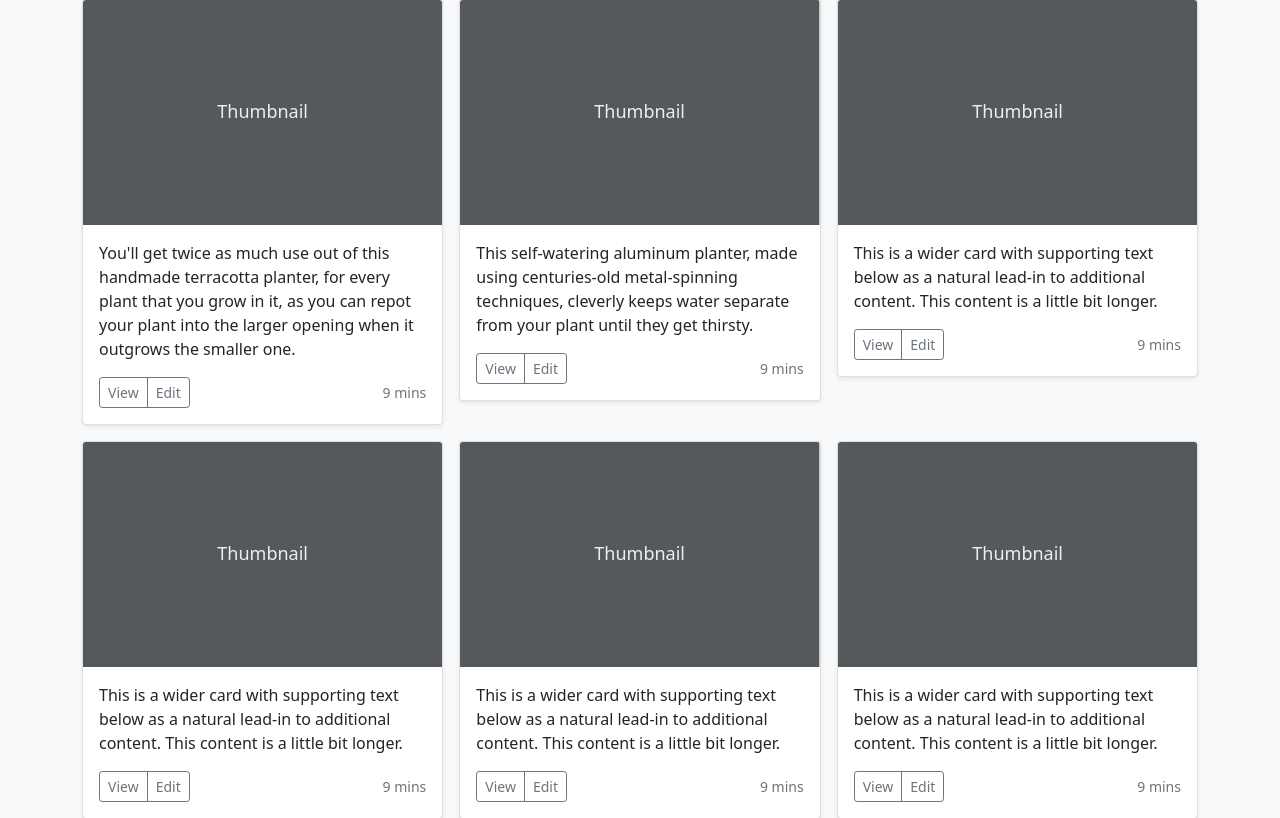
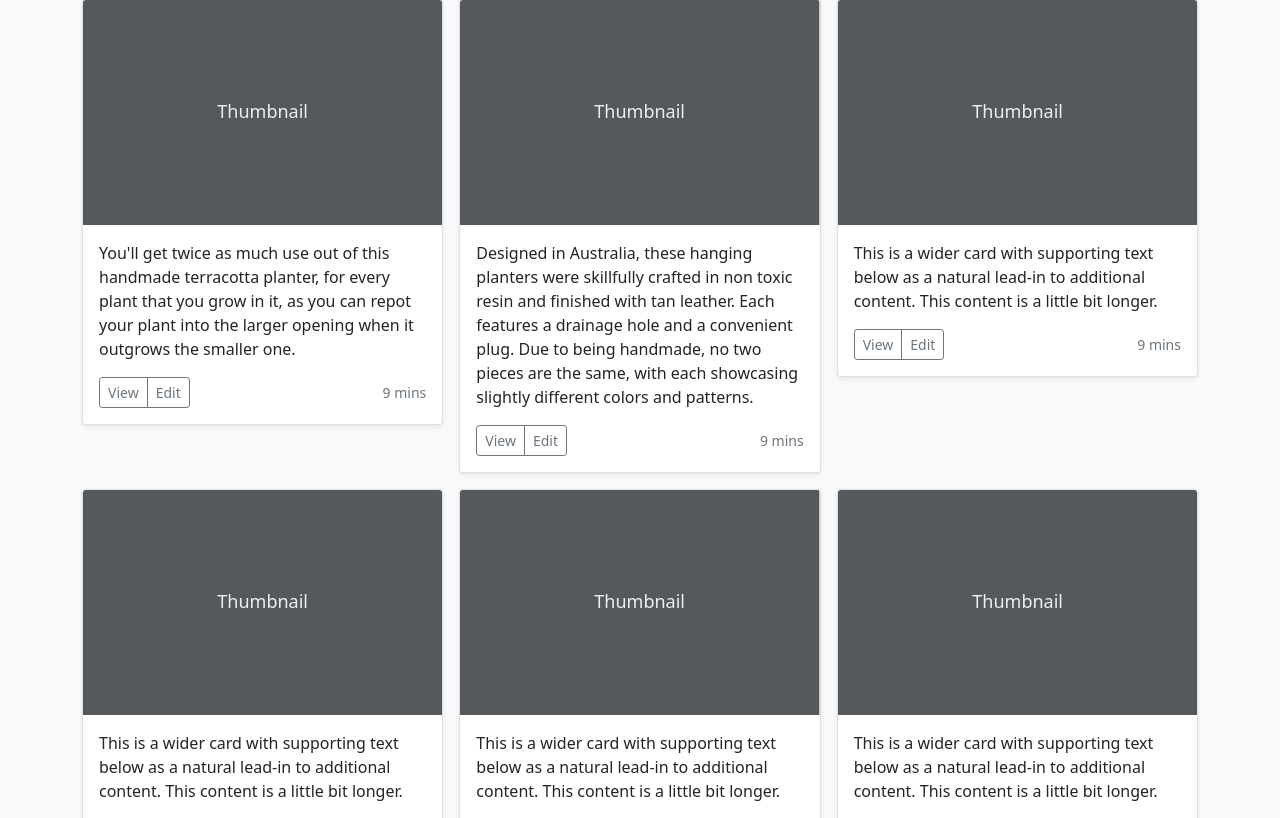
Before and after one commit to kittikhun1910/Webapp, a Flask app: page /pot in a window 1280 px wide. Shown: the part 993-1811 px from the top of the page. Run offline with Flask 2, Linux system fonts and the light colour scheme; the visitor is signed in with stand-in values (Sample User, id 1); some libraries are stand-ins or nearby versions.

Commit message:
edit class card-text in pot.html

```diff
--- a/myapp/templates/pot.html
+++ b/myapp/templates/pot.html
@@ -63,7 +63,7 @@
                 <svg class="bd-placeholder-img card-img-top" width="100%" height="225" xmlns="http://www.w3.org/2000/svg" role="img" aria-label="Placeholder: Thumbnail" preserveAspectRatio="xMidYMid slice" focusable="false"><title>Placeholder</title><rect width="100%" height="100%" fill="#55595c"/><text x="50%" y="50%" fill="#eceeef" dy=".3em">Thumbnail</text></svg>
 
                 <div class="card-body">
-                  <p class="card-text">This self-watering aluminum planter, made using centuries-old metal-spinning techniques, cleverly keeps water separate from your plant until they get thirsty. </p>
+                  <p class="card-text">Designed in Australia, these hanging planters were skillfully crafted in non toxic resin and finished with tan leather. Each features a drainage hole and a convenient plug. Due to being handmade, no two pieces are the same, with each showcasing slightly different colors and patterns.</p>
                   <div class="d-flex justify-content-between align-items-center">
                     <div class="btn-group">
                       <button type="button" class="btn btn-sm btn-outline-secondary">View</button>
```
